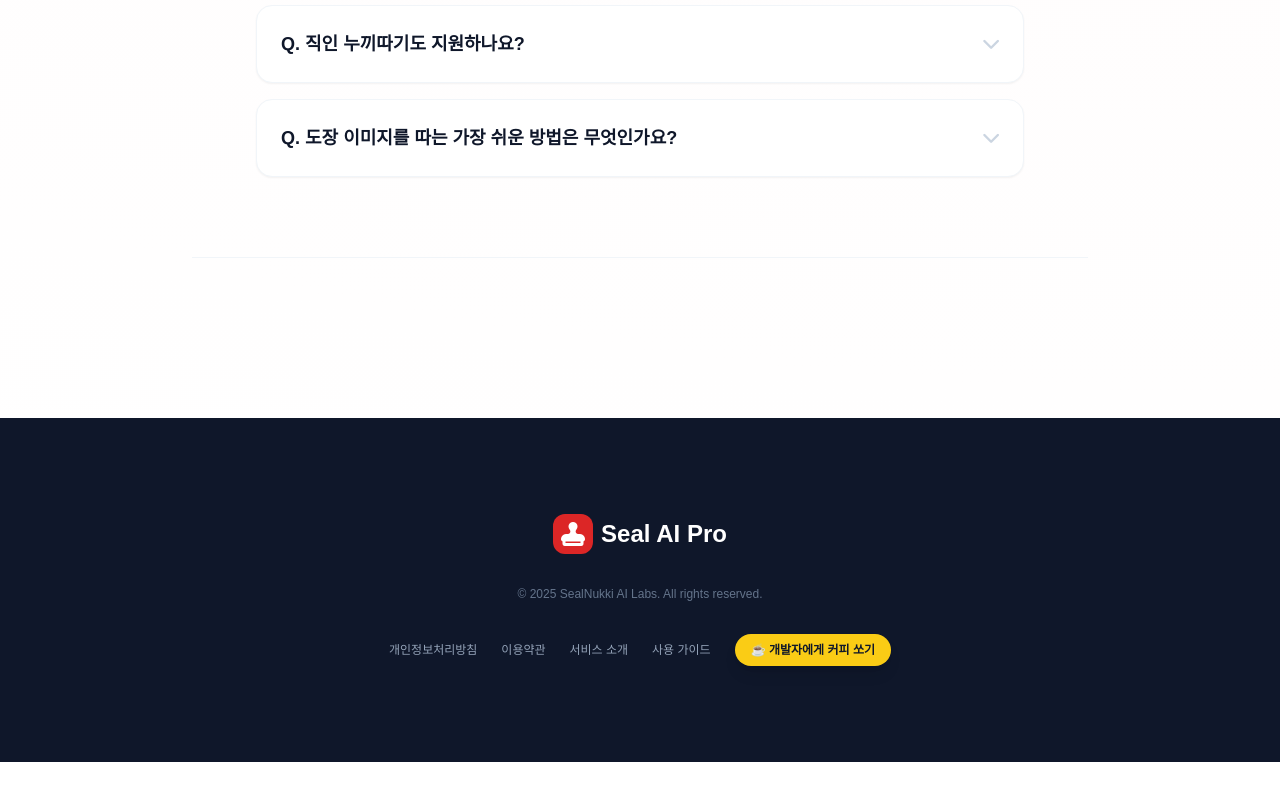
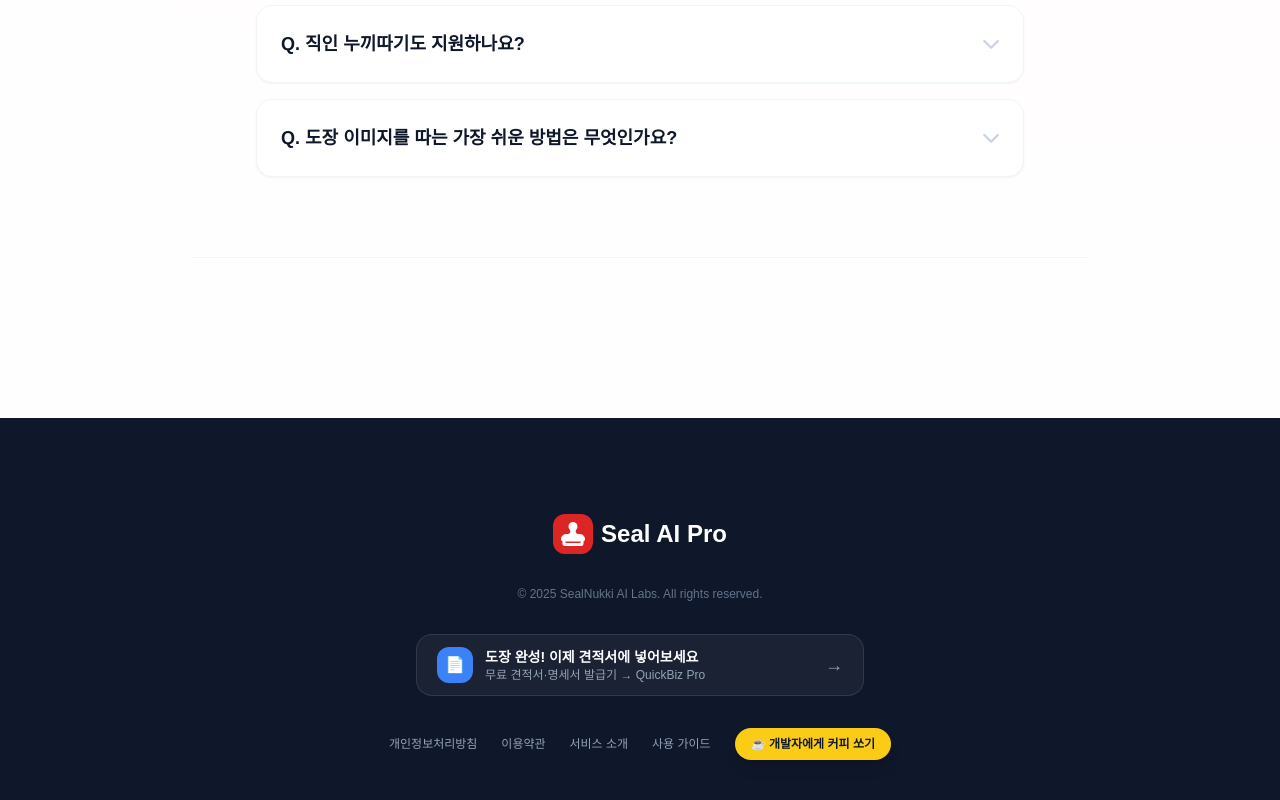
Before and after one commit to lala525404/stamp-remover, a React (Vite) app: page / in a window 1280 px wide. Shown: the part 4319-5119 px from the top of the page. Before the commit the page ends 5081 px from the top, so only its background shows below. Built offline with nearby package versions, Linux system fonts and the light colour scheme; a web font is replaced by a local one.

Commit message:
Update App.tsx

```diff
--- a/App.tsx
+++ b/App.tsx
@@ -681,6 +681,23 @@
               Seal AI Pro
             </div>
           <p className="text-slate-500 text-xs font-medium">© 2025 SealNukki AI Labs. All rights reserved.</p>
+          {/* 퀵비즈 배너 */}
+          <a
+            href="https://quick-biz-document.vercel.app"
+            target="_blank"
+            rel="noopener noreferrer"
+            className="flex items-center justify-between max-w-md mx-auto w-full bg-white/5 hover:bg-white/10 border border-white/10 rounded-2xl px-5 py-3 transition-all group"
+          >
+            <div className="flex items-center gap-3">
+              <div className="w-9 h-9 bg-blue-500 rounded-xl flex items-center justify-center text-white text-base shrink-0">📄</div>
+              <div className="text-left">
+                <div className="text-white font-bold text-sm">도장 완성! 이제 견적서에 넣어보세요</div>
+                <div className="text-slate-400 text-xs">무료 견적서·명세서 발급기 → QuickBiz Pro</div>
+              </div>
+            </div>
+            <div className="text-slate-400 group-hover:text-white transition-colors text-lg">→</div>
+          </a>
+
           <div className="flex flex-col md:flex-row justify-center gap-6 text-xs text-slate-400 items-center">
             <a href="/privacy.html" target="_blank" rel="noopener noreferrer" className="hover:text-white">{t.footer.privacy}</a>
             <a href="/terms.html" target="_blank" rel="noopener noreferrer" className="hover:text-white">{t.footer.terms}</a>
```
